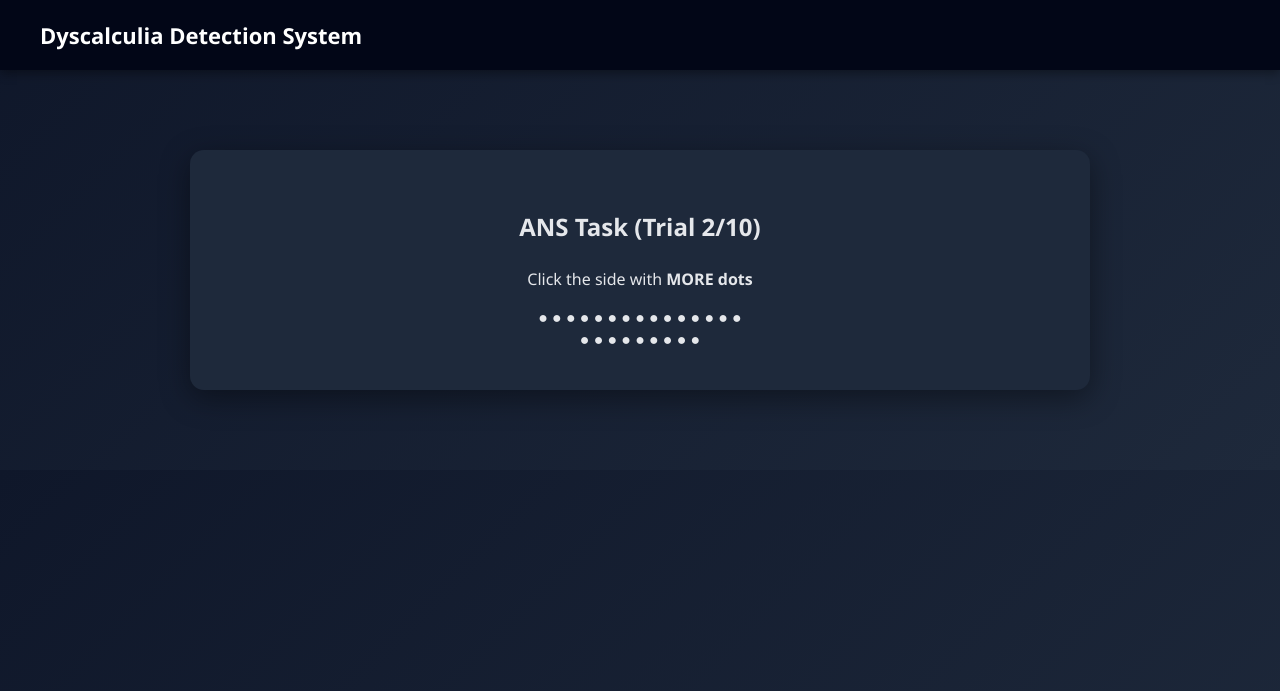
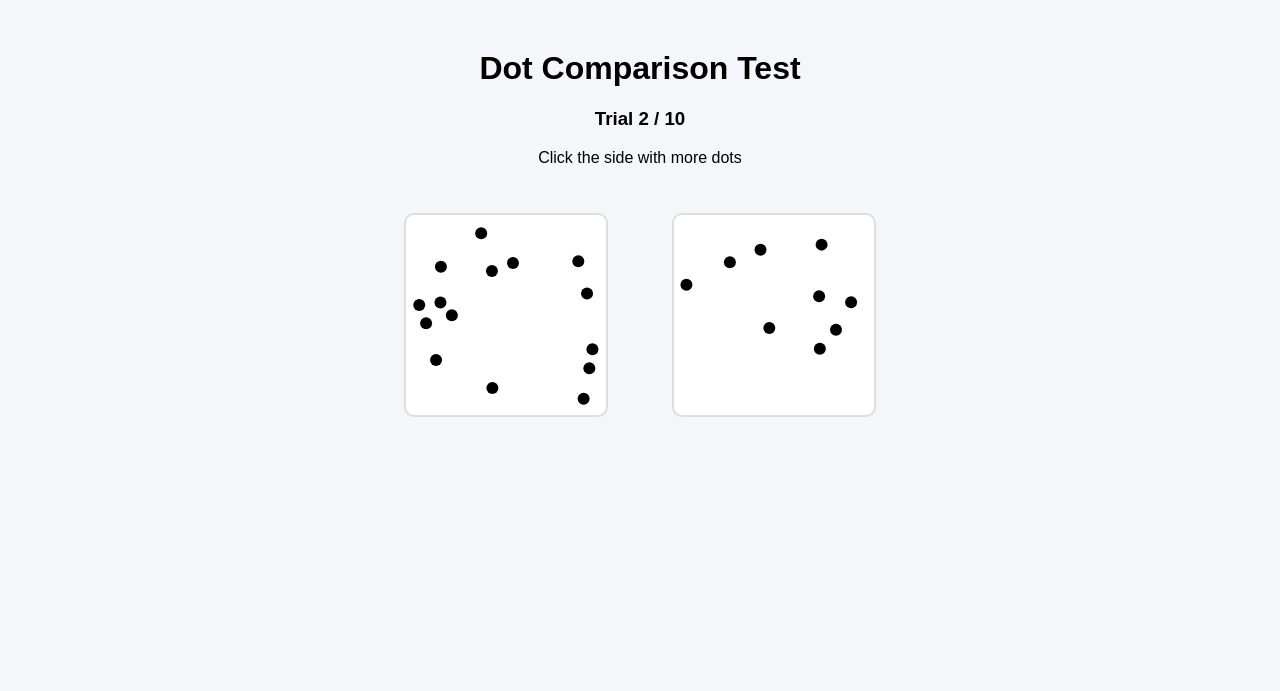
Before and after one commit to Fbn1234567/dyscalculia, a Flask app: page /ans_trial in a window 1280 px wide. Shown: the top 691 px of the page. Run offline with Flask 3, Linux system fonts and the light colour scheme; the visitor is signed in with stand-in values (Sample User, id 1); parts of the project's set-up code (start-up, migrations or seed data) failed here and were passed over; some libraries are stand-ins or nearby versions.

Commit message:
add test

```diff
--- a/templates/ans_test.html
+++ b/templates/ans_test.html
@@ -2,75 +2,107 @@
 <html>
 
 <head>
+    <title>ANS Dot Comparison Test</title>
 
-<title>ANS Test</title>
+    <style>
+        body {
+            font-family: Arial;
+            text-align: center;
+            background: #f4f6f9;
+        }
 
-<link rel="stylesheet" href="{{ url_for('static', filename='style.css') }}">
+        .container {
+            margin-top: 50px;
+        }
+
+        .canvas-box {
+            display: inline-block;
+            margin: 30px;
+            cursor: pointer;
+        }
+
+        canvas {
+            background: white;
+            border: 2px solid #ddd;
+            border-radius: 10px;
+        }
+    </style>
+
+    <script>
+
+        let startTime;
+
+        window.onload = function () {
+
+            startTime = new Date().getTime();
+
+            drawDots("leftCanvas", {{ left }});
+        drawDots("rightCanvas", {{ right }});
+
+}
+
+        function drawDots(canvasId, count) {
+
+            let canvas = document.getElementById(canvasId);
+            let ctx = canvas.getContext("2d");
+
+            for (let i = 0; i < count; i++) {
+
+                let x = Math.random() * 180 + 10;
+                let y = Math.random() * 180 + 10;
+
+                ctx.beginPath();
+                ctx.arc(x, y, 6, 0, Math.PI * 2);
+                ctx.fillStyle = "black";
+                ctx.fill();
+
+            }
+
+        }
+
+        function choose(side) {
+
+            let endTime = new Date().getTime();
+            let rt = (endTime - startTime) / 1000;
+
+            document.getElementById("choice").value = side;
+            document.getElementById("response_time").value = rt;
+
+            document.getElementById("form").submit();
+
+        }
+
+    </script>
 
 </head>
 
 <body>
 
-<div class="navbar">
-Dyscalculia Detection System
-</div>
-
     <div class="container">
 
-<div class="card center">
+        <h1>Dot Comparison Test</h1>
 
-<h2>ANS Task (Trial {{ trial }}/10)</h2>
+        <h3>Trial {{trial}} / 10</h3>
 
-<p>Click the side with <b>MORE dots</b></p>
+        <p>Click the side with more dots</p>
 
-<form method="post" action="/submit_ans" id="ansForm">
+        <form id="form" method="POST" action="/submit_ans">
 
             <input type="hidden" name="choice" id="choice">
             <input type="hidden" name="response_time" id="response_time">
 
-<div class="dot-container">
-
-<div class="dot-box" onclick="choose('left')">
-
-{% for i in range(left) %}
-<span class="dot">●</span>
-{% endfor %}
-
+            <div class="canvas-box" onclick="choose('left')">
+                <canvas id="leftCanvas" width="200" height="200"></canvas>
             </div>
 
-<div class="dot-box" onclick="choose('right')">
-
-{% for i in range(right) %}
-<span class="dot">●</span>
-{% endfor %}
-
-</div>
-
+            <div class="canvas-box" onclick="choose('right')">
+                <canvas id="rightCanvas" width="200" height="200"></canvas>
             </div>
 
         </form>
 
     </div>
 
-</div>
+</body>
 
-<script>
-
-let startTime = Date.now();
-
-function choose(side){
-
-let endTime = Date.now();
-let rt = (endTime - startTime) / 1000;
-
-document.getElementById("choice").value = side;
-document.getElementById("response_time").value = rt;
-
-document.getElementById("ansForm").submit();
-
-}
-
-</script>
-
-</body>
 </html>
```
Lines whose indentation alone changed are shown as unchanged.
